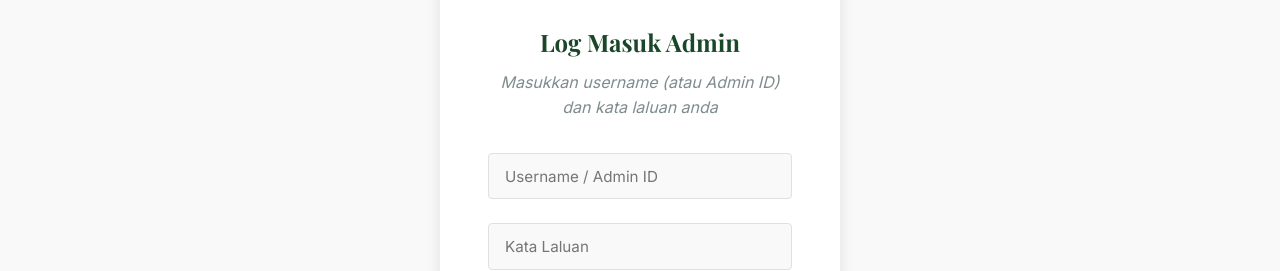
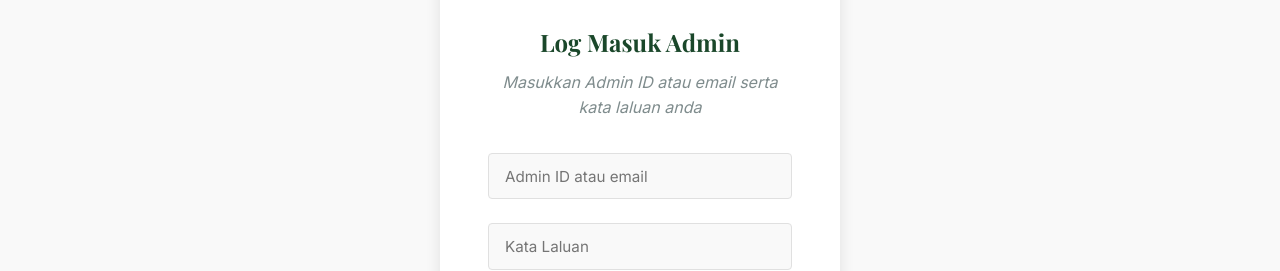
Before and after one commit to mirzu-code/Projek-CNI-test, a React (Vite) app: page /admin in a window 1280 px wide. Shown: the part 292-563 px from the top of the page. Built offline with nearby package versions, Linux system fonts and the light colour scheme; a web font is replaced by a local one.

Commit message:
admin login

```diff
--- a/src/pages/AdminLogin.jsx
+++ b/src/pages/AdminLogin.jsx
@@ -15,14 +15,14 @@ function AdminLogin() {
     setError('');
     setEmail('');
 
-    const id = (adminId || '').trim();
-    if (!id) return setError('Sila masukkan username atau Admin ID');
+    const key = (adminId || '').trim();
+    if (!key) return setError('Sila masukkan Admin ID atau email');
     if (!password) return setError('Sila masukkan kata laluan');
 
     setLoading(true);
     try {
       // Try exact admin_id match
-      let res = await supabase.from('admin_user').select('email').eq('admin_id', id).limit(1);
+      let res = await supabase.from('admin_user').select('email').eq('admin_id', key).limit(1);
       if (res.error) {
         setLoading(false);
         setError('DB lookup error: ' + res.error.message);
@@ -30,9 +30,9 @@ function AdminLogin() {
       }
       let emailFound = res.data && res.data.length ? res.data[0].email : null;
 
-      // If not found, try case-insensitive match using ilike
+      // If not found, try exact email match
       if (!emailFound) {
-        const res2 = await supabase.from('admin_user').select('email').ilike('admin_id', id).limit(1);
+        const res2 = await supabase.from('admin_user').select('email').eq('email', key).limit(1);
         if (res2.error) {
           setLoading(false);
           setError('DB lookup error: ' + res2.error.message);
@@ -41,9 +41,9 @@ function AdminLogin() {
         if (res2.data && res2.data.length) emailFound = res2.data[0].email;
       }
 
-      // If still not found, try `username` column as fallback
+      // If still not found, try case-insensitive admin_id match
       if (!emailFound) {
-        const res3 = await supabase.from('admin_user').select('email').eq('username', id).limit(1);
+        const res3 = await supabase.from('admin_user').select('email').ilike('admin_id', key).limit(1);
         if (res3.error) {
           setLoading(false);
           setError('DB lookup error: ' + res3.error.message);
@@ -53,7 +53,7 @@ function AdminLogin() {
       }
 
       if (!emailFound) {
-        setError('Akaun admin tidak dijumpai. Sila semak username/Admin ID.');
+        setError('Akaun admin tidak dijumpai. Sila semak Admin ID atau email.');
         setLoading(false);
         return;
       }
@@ -82,12 +82,12 @@ function AdminLogin() {
         <div className="login-icon">🔒</div>
         <form onSubmit={handleSubmit}>
           <h2>Log Masuk Admin</h2>
-          <p className="text-muted">Masukkan username (atau Admin ID) dan kata laluan anda</p>
+          <p className="text-muted">Masukkan Admin ID atau email serta kata laluan anda</p>
           {error && <div className="error-message">{error}</div>}
 
           <div className="form-group">
             <input
-              placeholder="Username / Admin ID"
+              placeholder="Admin ID atau email"
               value={adminId}
               onChange={(e) => setAdminId(e.target.value)}
               required
```
